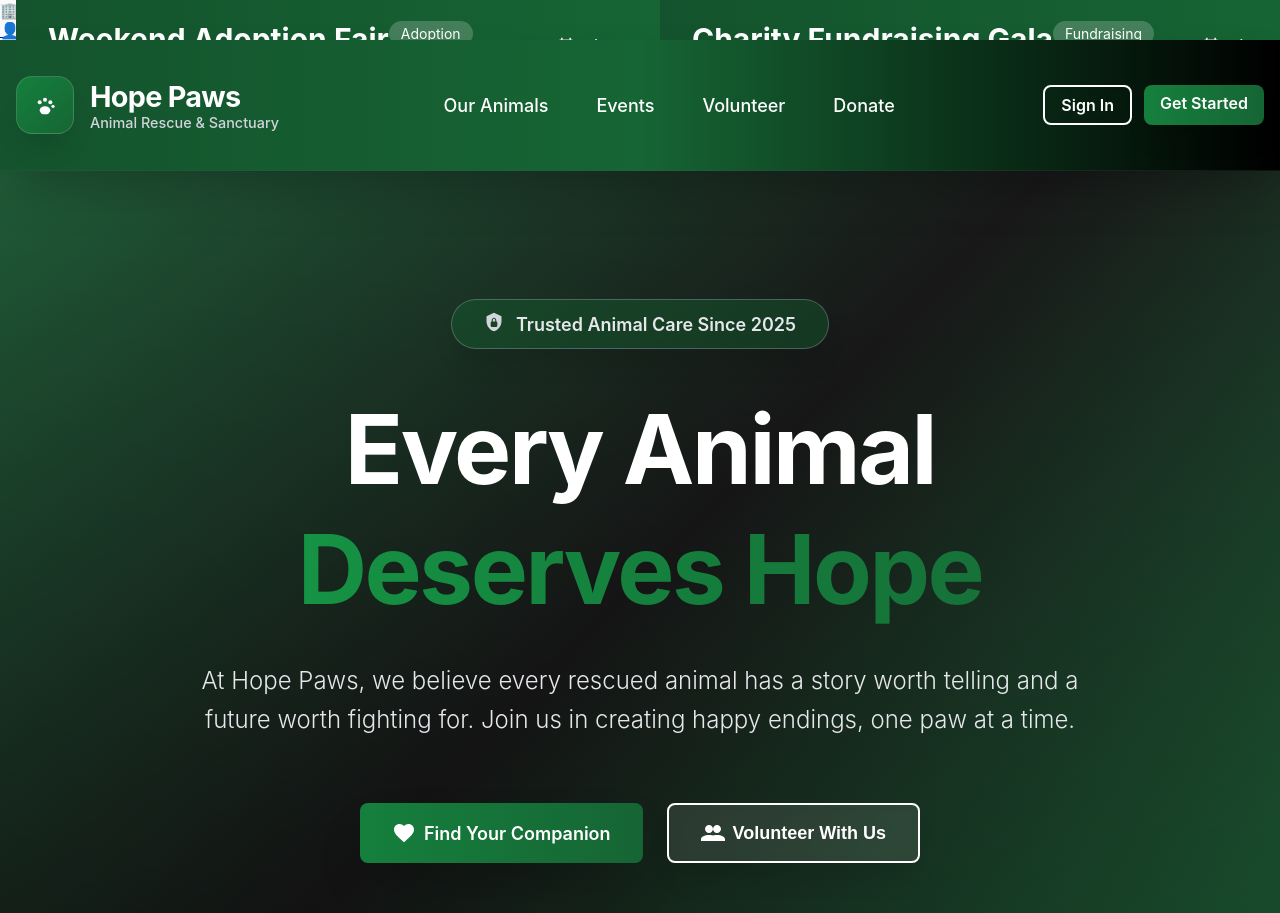
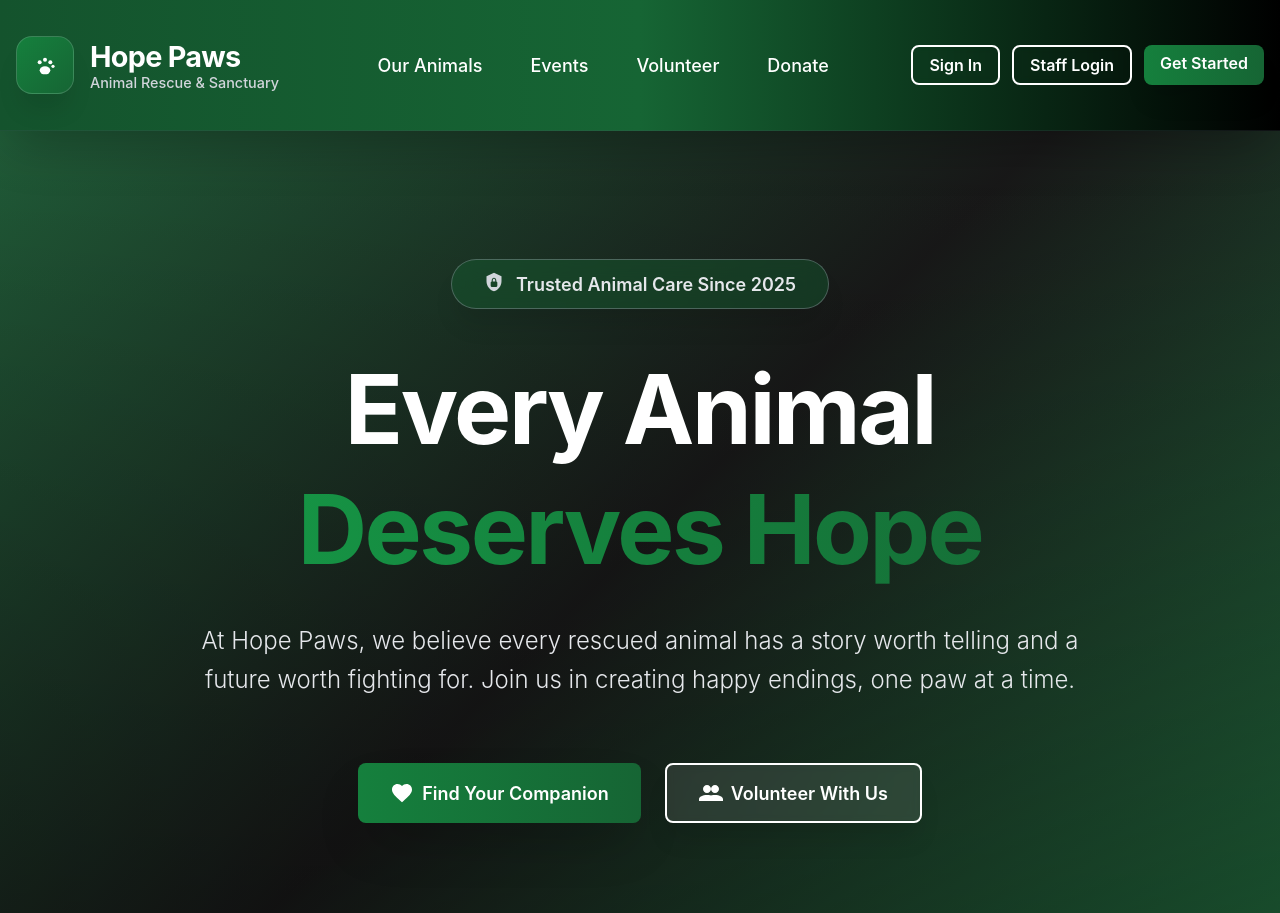
Before and after one commit to jennifernava681/SOFTWARE_DESIGN_COSC_4353, a React (Create React App) app: page / in a window 1280 px wide. Shown: the top 913 px of the page. Built offline with nearby package versions, Linux system fonts and the light colour scheme.

Commit message:
hope paw

```diff
--- a/public/index.html
+++ b/public/index.html
@@ -24,7 +24,7 @@
       work correctly both with client-side routing and a non-root public URL.
       Learn how to configure a non-root public URL by running `npm run build`.
     -->
-    <title>React App</title>
+    <title>Hope Paws</title>
   </head>
   <body>
     <noscript>You need to enable JavaScript to run this app.</noscript>
--- a/src/HomePage.jsx
+++ b/src/HomePage.jsx
@@ -1,6 +1,6 @@
 "use client"
 
-import "./css/home.css"
+import "./index.css"
 import { useState } from "react"
 import { Link } from "react-router-dom"
 
@@ -34,18 +34,6 @@ const UsersIcon = () => (
   </svg>
 )
 
-const StarIcon = () => (
-  <svg width="24" height="24" viewBox="0 0 24 24" fill="currentColor">
-    <path d="M12 2L15.09 8.26L22 9.27L17 14.14L18.18 21.02L12 17.77L5.82 21.02L7 14.14L2 9.27L8.91 8.26L12 2Z" />
-  </svg>
-)
-
-const AwardIcon = () => (
-  <svg width="24" height="24" viewBox="0 0 24 24" fill="currentColor">
-    <path d="M5 16L3 21L8.5 18L12 21L15.5 18L21 21L19 16H5M12 11C14.21 11 16 9.21 16 7S14.21 3 12 3 8 4.79 8 7 9.79 11 12 11M12 9C10.9 9 10 8.1 10 7S10.9 5 12 5 14 5.9 14 7 13.1 9 12 9Z" />
-  </svg>
-)
-
 const CalendarIcon = () => (
   <svg width="20" height="20" viewBox="0 0 24 24" fill="currentColor">
     <path d="M19 3H18V1H16V3H8V1H6V3H5C3.89 3 3 3.9 3 5V19C3 20.1 3.89 21 5 21H19C20.1 21 21 20.1 21 19V5C21 3.9 20.1 3 19 3M19 19H5V8H19V19M7 10H12V15H7" />
@@ -55,18 +43,6 @@ const CalendarIcon = () => (
 const MapPinIcon = () => (
   <svg width="20" height="20" viewBox="0 0 24 24" fill="currentColor">
     <path d="M12 2C8.13 2 5 5.13 5 9C5 14.25 12 22 12 22S19 14.25 19 9C19 5.13 15.87 2 12 2M12 11.5C10.62 11.5 9.5 10.38 9.5 9S10.62 6.5 12 6.5 14.5 7.62 14.5 9 13.38 11.5 12 11.5Z" />
-  </svg>
-)
-
-const PhoneIcon = () => (
-  <svg width="20" height="20" viewBox="0 0 24 24" fill="currentColor">
-    <path d="M6.62 10.79C8.06 13.62 10.38 15.94 13.21 17.38L15.41 15.18C15.69 14.9 16.08 14.82 16.43 14.93C17.55 15.3 18.75 15.5 20 15.5C20.55 15.5 21 15.95 21 16.5V20C21 20.55 20.55 21 20 21C10.61 21 3 13.39 3 4C3 3.45 3.45 3 4 3H7.5C8.05 3 8.5 3.45 8.5 4C8.5 5.25 8.7 6.45 9.07 7.57C9.18 7.92 9.1 8.31 8.82 8.59L6.62 10.79Z" />
-  </svg>
-)
-
-const MailIcon = () => (
-  <svg width="20" height="20" viewBox="0 0 24 24" fill="currentColor">
-    <path d="M20 4H4C2.9 4 2.01 4.9 2.01 6L2 18C2 19.1 2.9 20 4 20H20C21.1 20 22 19.1 22 18V6C22 4.9 21.1 4 20 4M20 8L12 13L4 8V6L12 11L20 6V8Z" />
   </svg>
 )
 
@@ -91,7 +67,7 @@ const featuredAnimals = [
     breed: "Golden Retriever",
     age: "3 years",
     status: "Available",
-    image: "https://via.placeholder.com/400x300/22c55e/ffffff?text=Buddy+Dog",
+    image: "/placeholder.svg?height=300&width=400&text=Buddy+Dog",
     description: "Friendly and energetic, great with kids and other pets",
   },
   {
@@ -101,7 +77,7 @@ const featuredAnimals = [
     breed: "Siamese Mix",
     age: "2 years",
     status: "Available",
-    image: "https://via.placeholder.com/400x300/16a34a/ffffff?text=Luna+Cat",
+    image: "/placeholder.svg?height=300&width=400&text=Luna+Cat",
     description: "Calm and affectionate, loves to cuddle and purr",
   },
   {
@@ -111,7 +87,7 @@ const featuredAnimals = [
     breed: "German Shepherd",
     age: "5 years",
     status: "Available",
-    image: "https://via.placeholder.com/400x300/15803d/ffffff?text=Max+Dog",
+    image: "/placeholder.svg?height=300&width=400&text=Max+Dog",
     description: "Loyal and protective, needs experienced owner",
   },
 ]
@@ -135,67 +111,13 @@ const upcomingEvents = [
   },
 ]
 
-// Clean, simple stats without icons
-const stats = [
-  {
-    title: "Why Adopt",
-    reasons: [
-      "Give a homeless animal a second chance",
-      "Reduce shelter overcrowding and euthanasia",
-      "Gain a loyal companion who changes your life",
-    ],
-  },
-  {
-    title: "Why Volunteer",
-    reasons: [
-      "Support animals through care, love, and time",
-      "Help shelters run and reach more people",
-      "Be part of something meaningful and lasting",
-    ],
-  },
-]
-
-const testimonials = [
-  {
-    name: "Sarah Johnson",
-    text: "Hope Paws helped us find our perfect companion. The staff was incredibly caring and made sure we were the right match.",
-    pet: "Adopted Bella (Golden Lab Mix)",
-  },
-  {
-    name: "Michael Chen",
-    text: "Volunteering at Hope Paws has been the most rewarding experience. Seeing animals find their forever homes is priceless.",
-    pet: "Volunteer since 2022",
-  },
-]
-
 function HomePage() {
   const [showMobileMenu, setShowMobileMenu] = useState(false)
 
   return (
     <div className="min-h-screen bg-gradient-main">
-      {/* Top Login Bar for Employers */}
-      <div className="top-login-bar">
-        <div className="top-login-container">
-          <div className="top-login-left">
-            <span className="text-gray-300">🏢 Are you an employer or shelter staff?</span>
-          </div>
-          <div className="top-login-right">
-            <Link to="/loginw" className="top-login-link">
-              👤 Staff Login
-            </Link>
-            <span className="top-login-separator">|</span>
-            <Link to="/registerw" className="top-login-link">
-              📝 Staff Register
-            </Link>
-            <span className="top-login-separator">|</span>
-            <a href="tel:+1-555-HOPE-PAW" className="top-login-link">
-              📞 Emergency: (555) HOPE-PAW
-            </a>
-          </div>
-        </div>
-      </div>
       {/* Header */}
-      <header className="bg-gradient-header header" style={{ position: "sticky", top: "40px" }}>
+      <header className="bg-gradient-header header" style={{ position: "sticky", top: "0px" }}>
         <div className="header-container">
           <div className="header-content">
             <div className="logo-section">
@@ -213,7 +135,6 @@ function HomePage() {
               onClick={() => setShowMobileMenu(!showMobileMenu)}
               aria-label="Toggle Menu"
             >
-              {" "}
               <MenuIcon />
             </button>
             <nav className="nav">
@@ -223,9 +144,9 @@ function HomePage() {
               <Link to="/my-events" className="nav-link">
                 Events
               </Link>
-              <a href="#volunteer" className="nav-link">
+              <Link to="/applyVolunteer" className="nav-link">
                 Volunteer
-              </a>
+              </Link>
               <Link to="/donate" className="nav-link">
                 Donate
               </Link>
@@ -233,6 +154,9 @@ function HomePage() {
             <div className="header-buttons desktop-only">
               <Link to="/login" className="btn btn-outline">
                 Sign In
+              </Link>
+              <Link to="/stafflogin" className="btn btn-outline">
+                Staff Login
               </Link>
               <Link to="/register" className="btn btn-primary">
                 Get Started
@@ -247,9 +171,9 @@ function HomePage() {
               <Link to="/my-events" className="nav-link" onClick={() => setShowMobileMenu(false)}>
                 Events
               </Link>
-              <a href="#volunteerHistoryPage" className="nav-link" onClick={() => setShowMobileMenu(false)}>
+              <Link to="/applyVolunteer" className="nav-link" onClick={() => setShowMobileMenu(false)}>
                 Volunteer
-              </a>
+              </Link>
               <Link to="/donate" className="nav-link" onClick={() => setShowMobileMenu(false)}>
                 Donate
               </Link>
@@ -257,6 +181,9 @@ function HomePage() {
               <div className="mobile-buttons">
                 <Link to="/login" className="btn btn-outline" onClick={() => setShowMobileMenu(false)}>
                   Sign In
+                </Link>
+                <Link to="/stafflogin" className="btn btn-outline" onClick={() => setShowMobileMenu(false)}>
+                  Staff Login
                 </Link>
                 <Link to="/register" className="btn btn-primary" onClick={() => setShowMobileMenu(false)}>
                   Get Started
@@ -292,10 +219,10 @@ function HomePage() {
                 <HeartIcon />
                 <span style={{ marginLeft: "0.5rem" }}>Find Your Companion</span>
               </Link>
-              <button className="btn-hero btn-hero-secondary">
+              <Link to="/applyVolunteer" className="btn-hero btn-hero-secondary">
                 <UsersIcon />
                 <span style={{ marginLeft: "0.5rem" }}>Volunteer With Us</span>
-              </button>
+              </Link>
             </div>
           </div>
         </div>
@@ -414,7 +341,9 @@ function HomePage() {
                   </p>
                 </div>
                 <div className="event-content">
-                  <button className="btn-event">Register for Event</button>
+                  <Link to="/my-events" className="btn-event">
+                    Register for Event
+                  </Link>
                 </div>
               </div>
             ))}
```
Also changed, not shown: public/manifest.json, 1 other file (tests, documents, lock files or other folders).
